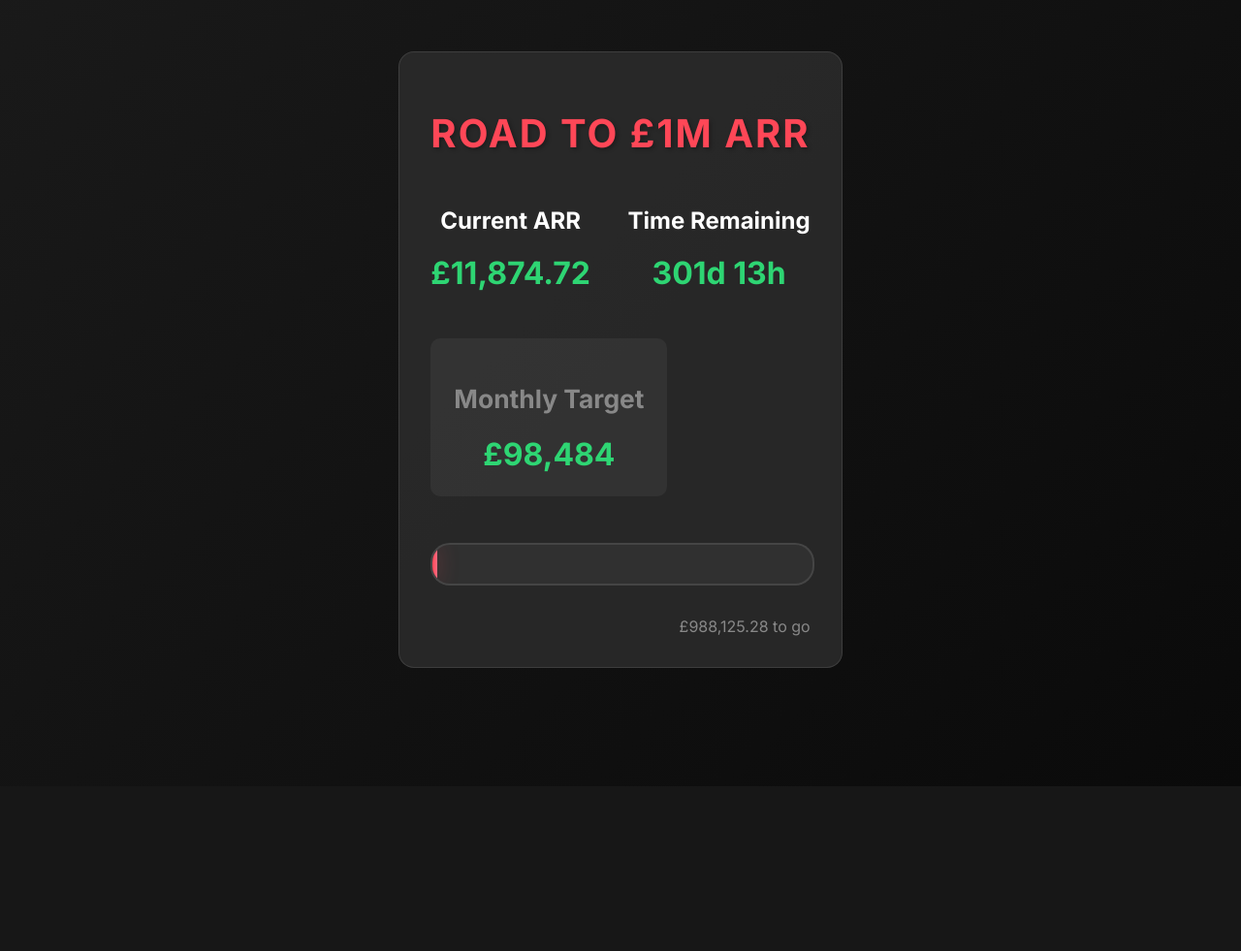
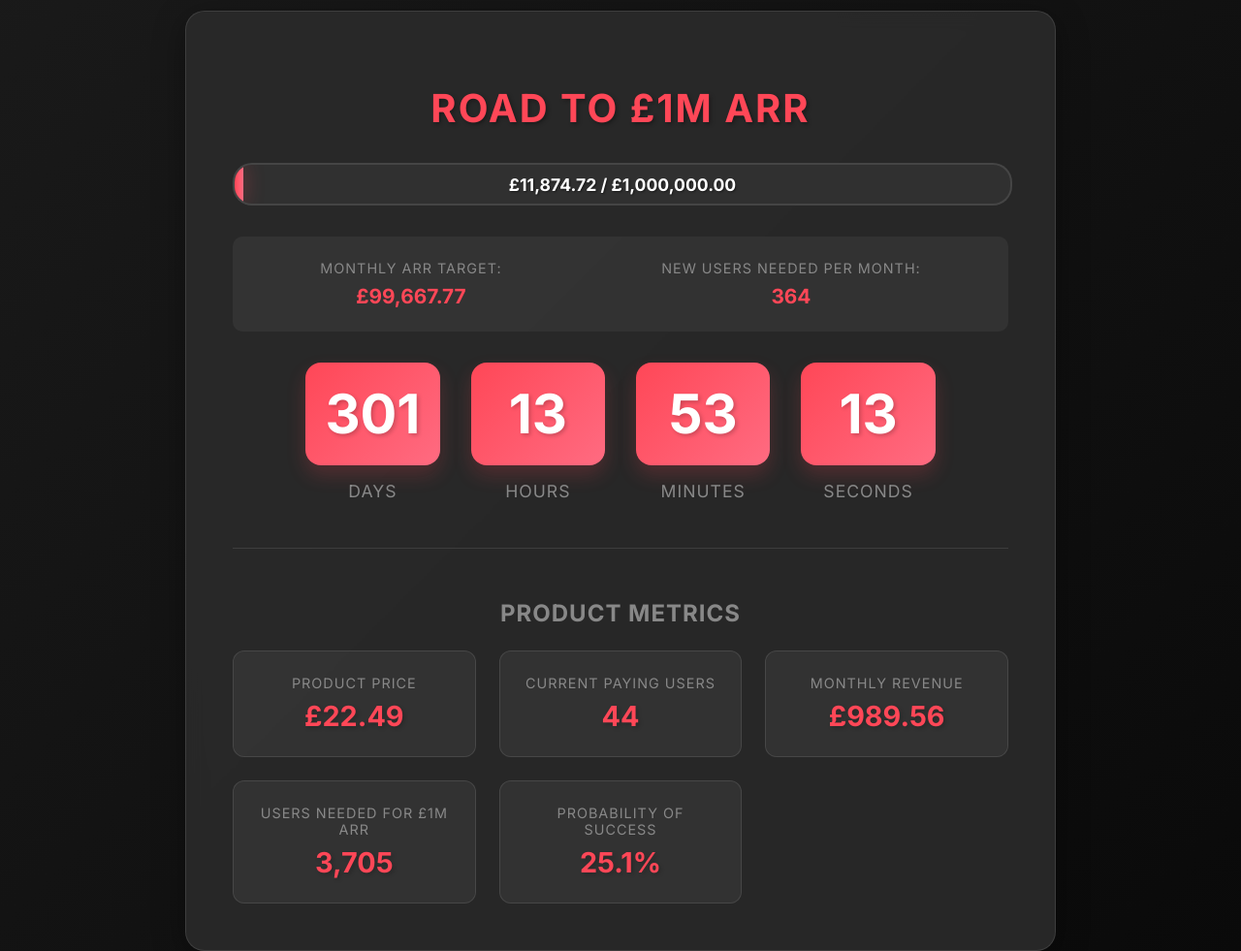
Before and after one commit to benonion999/-1mARRDoomsday, a Flask app: page / in a window 1280 px wide. Shown: the part 69-1050 px from the top of the page at 97% size. Before the commit the page ends 880 px from the top, so only its background shows below. Run offline with Flask 2, Linux system fonts and the light colour scheme.

Commit message:
Restore original dashboard design

```diff
--- a/templates/index.html
+++ b/templates/index.html
@@ -1,10 +1,108 @@
 {% extends "base.html" %}
 
 {% block content %}
-<div id="revenue-countdown"></div>
+<div class="container">
+    <h1>Road to £1M ARR</h1>
+    <div class="progress-bar">
+        <div class="progress-fill" style="width: {{ progress }}%"></div>
+        <span class="progress-text">
+            {{ current_arr }} / {{ target_arr }}
+        </span>
+    </div>
+    <div class="monthly-target">
+        <div class="target-row">
+            <div class="target-item">
+                <span class="target-label">Monthly ARR Target:</span>
+                <strong>{{ monthly_target }}</strong>
+            </div>
+            <div class="target-item">
+                <span class="target-label">New Users Needed per Month:</span>
+                <strong>{{ monthly_users_needed }}</strong>
+            </div>
+        </div>
+    </div>
+    <div class="countdown">
+        <div class="time-block">
+            <span class="number">{{ days }}</span>
+            <span class="label">Days</span>
+        </div>
+        <div class="time-block">
+            <span class="number">{{ hours }}</span>
+            <span class="label">Hours</span>
+        </div>
+        <div class="time-block">
+            <span class="number">{{ minutes }}</span>
+            <span class="label">Minutes</span>
+        </div>
+        <div class="time-block">
+            <span class="number">{{ seconds }}</span>
+            <span class="label">Seconds</span>
+        </div>
+    </div>
+    <div class="metrics-container">
+        <h2>Product Metrics</h2>
+        <div class="metrics-grid">
+            <div class="metric-card">
+                <div class="metric-label">Product Price</div>
+                <div class="metric-value">{{ product_price }}</div>
+            </div>
+            <div class="metric-card">
+                <div class="metric-label">Current Paying Users</div>
+                <div class="metric-value">{{ monthly_users }}</div>
+            </div>
+            <div class="metric-card">
+                <div class="metric-label">Monthly Revenue</div>
+                <div class="metric-value">{{ monthly_revenue }}</div>
+            </div>
+            <div class="metric-card">
+                <div class="metric-label">Users Needed for £1M ARR</div>
+                <div class="metric-value">{{ users_needed }}</div>
+            </div>
+            <div class="metric-card probability-card">
+                <div class="metric-label">Probability of Success</div>
+                <div class="metric-value" style="color: {{ probability_color }}">
+                    {{ probability }}%
+                </div>
+                <div class="probability-bar" style="background: linear-gradient(90deg, {{ probability_color }} {{ probability }}%, rgba(255, 255, 255, 0.05) {{ probability }}%)"></div>
+            </div>
+        </div>
+    </div>
+    <div class="user-management" style="display: none;">
+        <h2>Add New Users</h2>
+        <form method="POST" class="add-users-form">
+            <div class="form-group">
+                <input type="number" name="new_users" min="1" placeholder="Number of new users" required>
+                <button type="submit">Add Users</button>
+            </div>
+        </form>
 
-<script src="{{ url_for('static', filename='js/RevenueCountdown.js') }}"></script>
+        <div class="user-history">
+            <h3>Recent Updates</h3>
+            <div class="history-list">
+                {% for entry in user_history %}
+                <div class="history-item">
+                    <span class="history-date">{{ entry.date }}</span>
+                    <span class="history-added">+{{ entry.added }}</span>
+                    <span class="history-total">Total: {{ entry.total }}</span>
+                </div>
+                {% endfor %}
+            </div>
+        </div>
+    </div>
+</div>
+{% endblock %}
+
+{% block scripts %}
 <script>
-    new RevenueCountdown('revenue-countdown');
+    setTimeout(function() {
+        window.location.reload();
+    }, 1000);
+
+    document.addEventListener('keydown', function(e) {
+        if (e.ctrlKey && e.shiftKey && e.key === 'U') {
+            const userManagement = document.querySelector('.user-management');
+            userManagement.style.display = userManagement.style.display === 'none' ? 'block' : 'none';
+        }
+    });
 </script>
 {% endblock %}
```
